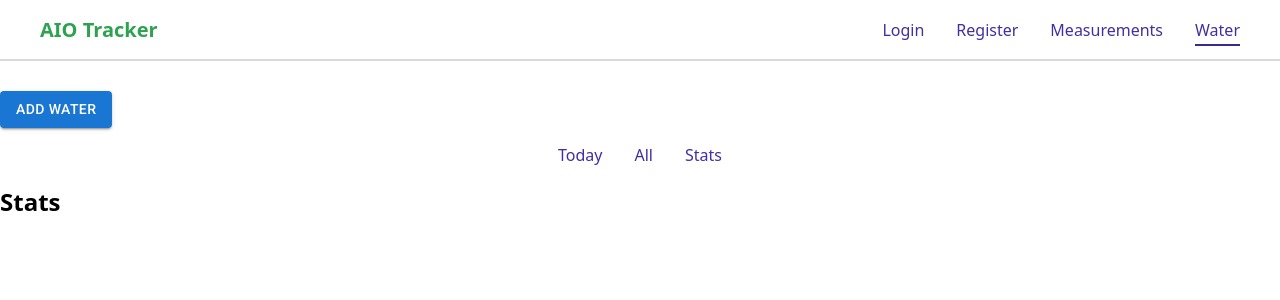
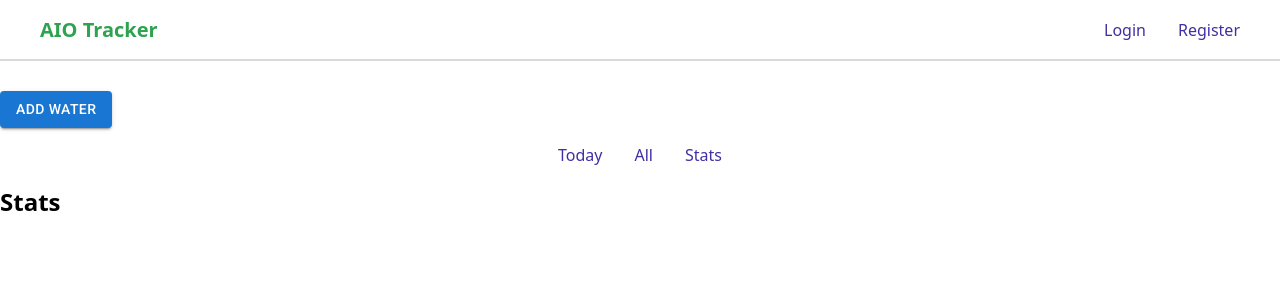
Before and after one commit to G1q/aio-tracker, a React (Vite) app in the folder frontend/: page /water/stats in a window 1280 px wide. Shown: the top 300 px of the page. Built offline with nearby package versions, Linux system fonts and the light colour scheme.

Commit message:
Create authcontext for logged in users

```diff
--- a/frontend/package.json
+++ b/frontend/package.json
@@ -19,6 +19,7 @@
     "axios": "^1.6.8",
     "clsx": "^2.1.1",
     "date-fns": "^3.6.0",
+    "jwt-decode": "^4.0.0",
     "react": "^18.2.0",
     "react-dom": "^18.2.0",
     "react-icons": "^5.2.0",
--- a/frontend/src/App.jsx
+++ b/frontend/src/App.jsx
@@ -8,9 +8,11 @@ import SimpleHeaderLayout from './layouts/SimpleHeaderLayout';
 import MainLayout from './layouts/MainLayout';
 import TodayWater from './pages/water/TodayWater';
 import WaterEntries from './pages/water/WaterEntries';
+import { AuthProvider } from './contexts/AuthContext';
 
 function App() {
 	return (
+		<AuthProvider>
 			<Routes>
 				<Route
 					path="/"
@@ -71,6 +73,7 @@ function App() {
 					element={<h1>Page not found</h1>}
 				/>
 			</Routes>
+		</AuthProvider>
 	);
 }
 
--- a/frontend/src/components/LoginForm/LoginForm.jsx
+++ b/frontend/src/components/LoginForm/LoginForm.jsx
@@ -11,8 +11,10 @@ import {
 import { Visibility, VisibilityOff } from '@mui/icons-material';
 import { Link, useNavigate } from 'react-router-dom';
 import axios from 'axios';
+import { useAuth } from '../../contexts/AuthContext';
 
 const LoginForm = () => {
+	const { isLoggedIn } = useAuth();
 	const [formData, setFormData] = useState({
 		email: '',
 		password: '',
@@ -61,11 +63,12 @@ const LoginForm = () => {
 		if (errors.email || errors.password) return;
 
 		try {
-			await axios.post(
+			const response = await axios.post(
 				`http://localhost:3005/api/v1/users/login`,
 				formData
 			);
-			navigate('/');
+			localStorage.setItem('token', response.data.token);
+			navigate(0);
 		} catch (error) {
 			console.log(error);
 		}
--- /dev/null
+++ b/frontend/src/components/LogoutButton/LogoutButton.jsx
@@ -0,0 +1,28 @@
+import { useNavigate } from 'react-router-dom';
+import { useAuth } from '../../contexts/AuthContext';
+import { Button } from '@mui/material';
+
+const LogoutButton = () => {
+	const { setAuthToken } = useAuth();
+	const navigate = useNavigate();
+
+	const handleClick = () => {
+		localStorage.removeItem('token');
+		setAuthToken(null);
+		navigate('/login');
+	};
+
+	return (
+		<Button
+			type="button"
+			variant="text"
+			color="primary"
+			size="small"
+			onClick={handleClick}
+		>
+			Logout
+		</Button>
+	);
+};
+
+export default LogoutButton;
--- a/frontend/src/components/layout/Navbar/Navbar.jsx
+++ b/frontend/src/components/layout/Navbar/Navbar.jsx
@@ -1,25 +1,40 @@
-import './Navbar.css'
-import { Link, NavLink } from 'react-router-dom'
+import { useAuth } from '../../../contexts/AuthContext';
+import LogoutButton from '../../LogoutButton/LogoutButton';
+import './Navbar.css';
+import { Link, NavLink } from 'react-router-dom';
 
 const Navbar = () => {
+	const { isLoggedIn, getUserName } = useAuth();
+
 	return (
-        <nav className='primary__navigation'>
+		<nav className="primary__navigation">
 			<ul>
+				{isLoggedIn() && (
+					<>
+						<li>
+							<NavLink to="/measurements">Measurements</NavLink>
+						</li>
+						<li>
+							<NavLink to="/water">Water</NavLink>
+						</li>
+						<p>Hi, {getUserName()}</p>
+						<LogoutButton />
+					</>
+				)}
+
+				{!isLoggedIn() && (
+					<>
 						<li>
 							<Link to="/login">Login</Link>
 						</li>
 						<li>
 							<Link to="/signup">Register</Link>
 						</li>
-                <li>
-                    <NavLink to="/measurements">Measurements</NavLink>
-                </li>
-                <li>
-                    <NavLink to="/water">Water</NavLink>
-                </li>
+					</>
+				)}
 			</ul>
 		</nav>
-    )
-}
+	);
+};
 
-export default Navbar
+export default Navbar;
--- /dev/null
+++ b/frontend/src/contexts/AuthContext.jsx
@@ -0,0 +1,59 @@
+import { createContext, useContext, useState } from 'react';
+import { jwtDecode } from 'jwt-decode';
+
+const AuthContext = createContext();
+
+export const AuthProvider = ({ children }) => {
+	const [authToken, setAuthToken] = useState(
+		localStorage.getItem('token') || null
+	);
+
+	const isLoggedIn = () => {
+		if (!authToken) return false;
+
+		const decodedToken = jwtDecode(authToken);
+		const currentTime = Date.now() / 1000;
+
+		return decodedToken.exp > currentTime;
+	};
+
+	const getUserRole = () => {
+		if (!authToken) return null;
+
+		const decodedToken = jwtDecode(authToken);
+		return decodedToken.userRole;
+	};
+
+	const getUserId = () => {
+		if (!authToken) return null;
+
+		const decodedToken = jwtDecode(authToken);
+		return decodedToken.userId;
+	};
+
+	const getUserName = () => {
+		if (!authToken) return null;
+
+		const decodedToken = jwtDecode(authToken);
+		return decodedToken.username;
+	};
+
+	return (
+		<AuthContext.Provider
+			value={{
+				authToken,
+				setAuthToken,
+				isLoggedIn,
+				getUserRole,
+				getUserId,
+				getUserName,
+			}}
+		>
+			{children}
+		</AuthContext.Provider>
+	);
+};
+
+export const useAuth = () => {
+	return useContext(AuthContext);
+};
--- a/frontend/src/pages/auth/Login.jsx
+++ b/frontend/src/pages/auth/Login.jsx
@@ -1,13 +1,15 @@
-import LoginForm from "../../components/LoginForm/LoginForm"
+import LoginForm from '../../components/LoginForm/LoginForm';
+import { useAuth } from '../../contexts/AuthContext';
+import { Navigate } from 'react-router-dom';
 
 const Login = () => {
+	const { isLoggedIn } = useAuth();
 
+	return (
+		<>
+			return <>{!isLoggedIn() ? <LoginForm /> : <Navigate to="/" />}</>;
+		</>
+	);
+};
 
-    return (
-        <>
-            <LoginForm />
-        </>
-    )
-}
-
-export default Login
+export default Login;
--- a/frontend/src/pages/auth/Register.jsx
+++ b/frontend/src/pages/auth/Register.jsx
@@ -1,13 +1,11 @@
-import RegisterForm from "../../components/RegisterForm/RegisterForm"
+import RegisterForm from '../../components/RegisterForm/RegisterForm';
+import { useAuth } from '../../contexts/AuthContext';
+import { Navigate } from 'react-router-dom';
 
 const Register = () => {
+	const { isLoggedIn } = useAuth();
 
+	return <>{!isLoggedIn() ? <RegisterForm /> : <Navigate to="/" />}</>;
+};
 
-    return (
-        <>
-            <RegisterForm />
-        </>
-    )
-}
-
-export default Register
+export default Register;
```
Also changed, not shown: 1 other file (tests, documents, lock files or other folders). Lines whose indentation alone changed are shown as unchanged.
